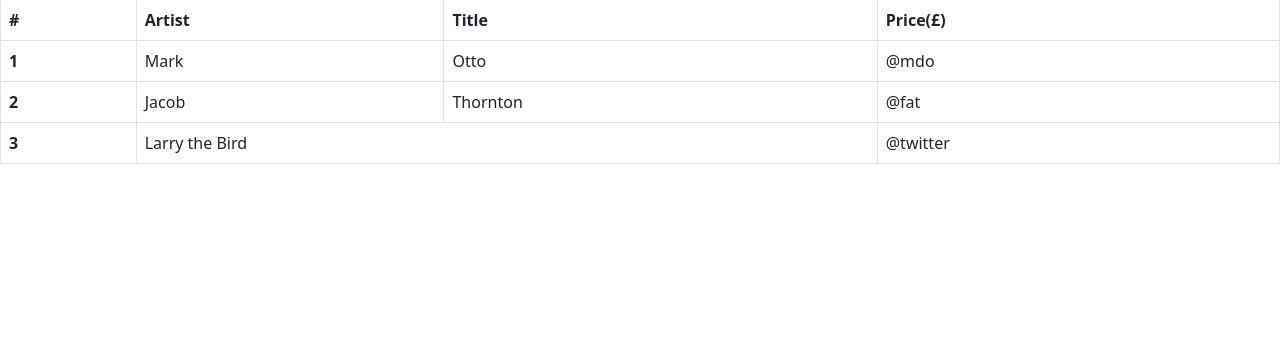
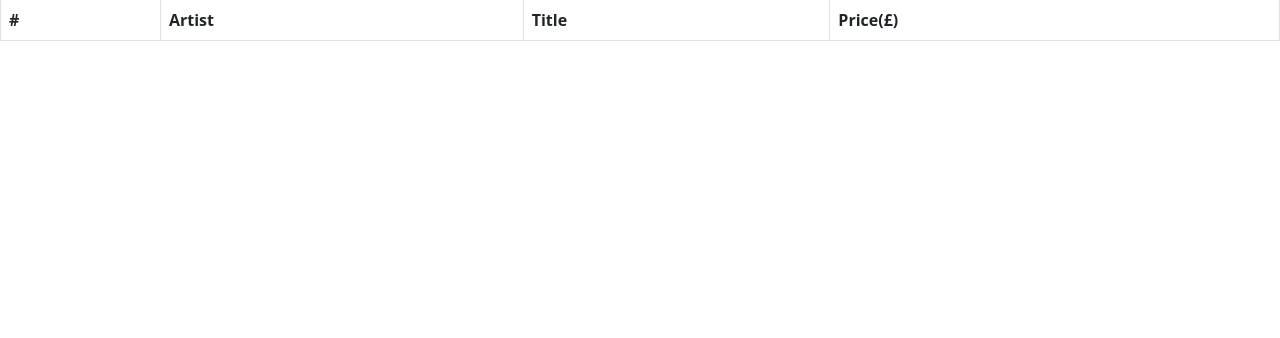
Before and after one commit to RichardJohnNowell/Only-Analog-secondhand-records-, a Flask app: page /listings in a window 1280 px wide. Shown: the part 462-800 px from the top of the page. Run offline with Flask 3, Linux system fonts and the light colour scheme; lists and menus that the app fills with data are empty; some libraries are stand-ins or nearby versions.

Commit message:
deleted examples

```diff
--- a/templates/listings.html
+++ b/templates/listings.html
@@ -21,23 +21,7 @@
               </tr>
             </thead>
         <tbody>
-          <tr>
-            <th scope="row">1</th>
-            <td>Mark</td>
-            <td>Otto</td>
-            <td>@mdo</td>
-          </tr>
-          <tr>
-            <th scope="row">2</th>
-            <td>Jacob</td>
-            <td>Thornton</td>
-            <td>@fat</td>
-          </tr>
-          <tr>
-            <th scope="row">3</th>
-            <td colspan="2">Larry the Bird</td>
-            <td>@twitter</td>
-          </tr>
+
         </tbody>
       </table>
     </div>
```
